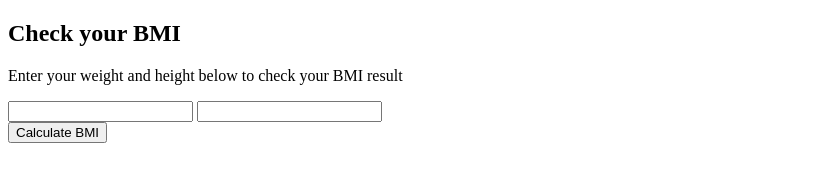
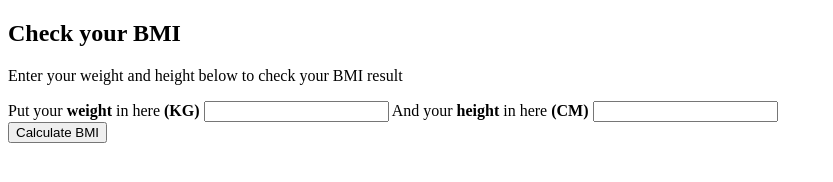
Before and after one commit to TerranaW/BMI-Calculator, a plain HTML site: page index.html in a window 1280 px wide. Shown: the whole page, without its empty margins (0-833 px from the left). Drawn offline with Linux system fonts and the light colour scheme.

Commit message:
create-form,btn,res

```diff
--- a/index.html
+++ b/index.html
@@ -15,15 +15,15 @@
         </div>
 
         <div class="form">
-            <label></label>
-            <input>
-            <label></label>
-            <input>
+            <label for ="weight">Put your <strong>weight</strong> in here <strong>(KG)</strong></label>
+            <input id='weight' type ='number'>
+            <label for ="height">And your <strong>height</strong> in here <strong>(CM)</strong></label>
+            <input id='height' type='number'>
         </div>
 
-        <button>Calculate BMI</button>
+        <button id = 'btnCalculate' >Calculate BMI</button>
 
-        <p></p>
+        <p id="result"></p>
     </main>
 </body>
 </html>
```
